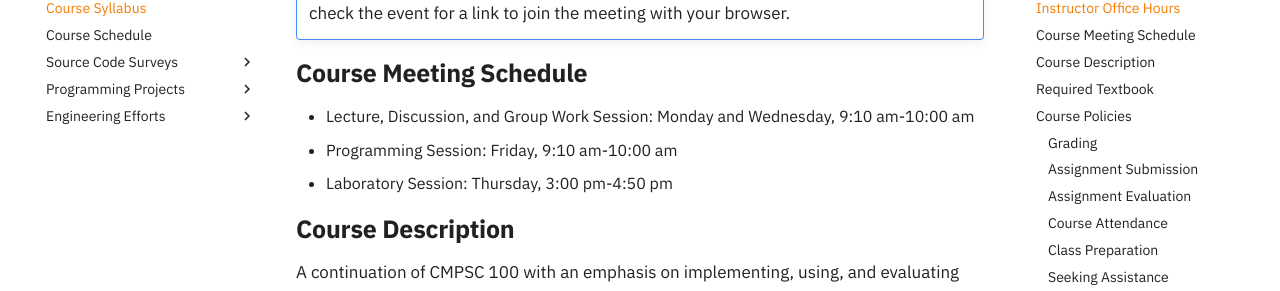
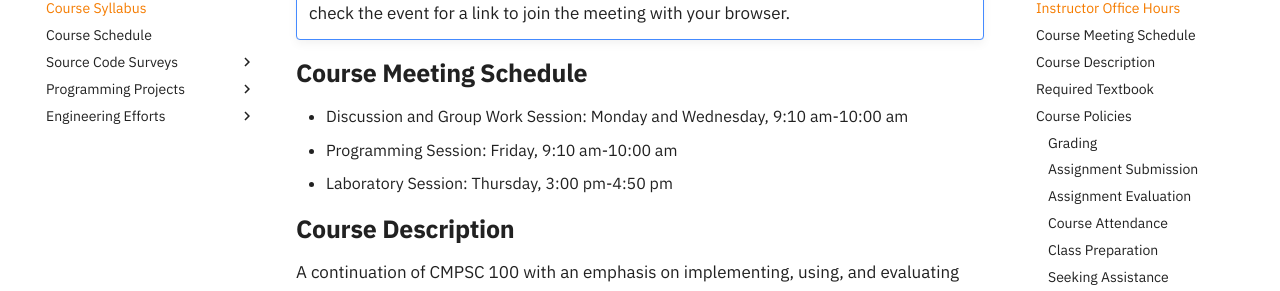
Before and after one commit to ProactiveProgrammers/www.proactiveprogrammers.com, an MkDocs documentation site: the page built from docs/data-abstraction/syllabus-data-abstraction.md, in a window 1280 px wide and 900 px high, scrolled down 726 px. Shown: the part 154-445 px from the top of the window. Built offline with MkDocs 1.6.1 and Material for MkDocs 9.7.7, drawn with Linux system fonts in a browser that asks for light colours; comment, search, counter and statistics services are not loaded.

Commit message:
fix: Delete the word lecture from syllabus-data-abstraction.

```diff
--- a/docs/data-abstraction/syllabus-data-abstraction.md
+++ b/docs/data-abstraction/syllabus-data-abstraction.md
@@ -30,7 +30,7 @@
 
 ### Course Meeting Schedule
 
-- Lecture, Discussion, and Group Work Session: Monday and Wednesday, 9:10 am-10:00 am
+- Discussion and Group Work Session: Monday and Wednesday, 9:10 am-10:00 am
 - Programming Session: Friday, 9:10 am-10:00 am
 - Laboratory Session: Thursday, 3:00 pm-4:50 pm
 
```
